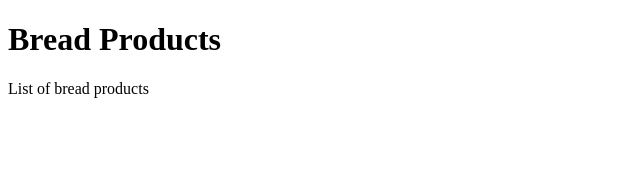
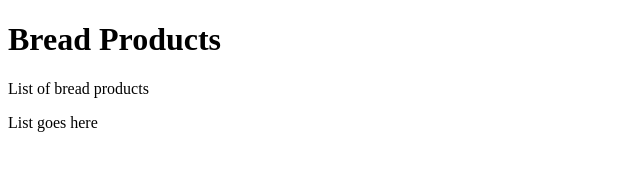
Before and after one commit to noahmatovu/com.bread.demo, a plain HTML site: page WebContent/index.html in a window 1280 px wide. Shown: the whole page, without its empty margins (0-640 px from the left). Drawn offline with Linux system fonts and the light colour scheme.

Commit message:
Updated index page

```diff
--- a/WebContent/index.html
+++ b/WebContent/index.html
@@ -7,5 +7,6 @@
 <body>
 <h1>Bread Products</h1>
 <p>List of bread products</p>
+<p>List goes here</p>
 </body>
 </html>
```
